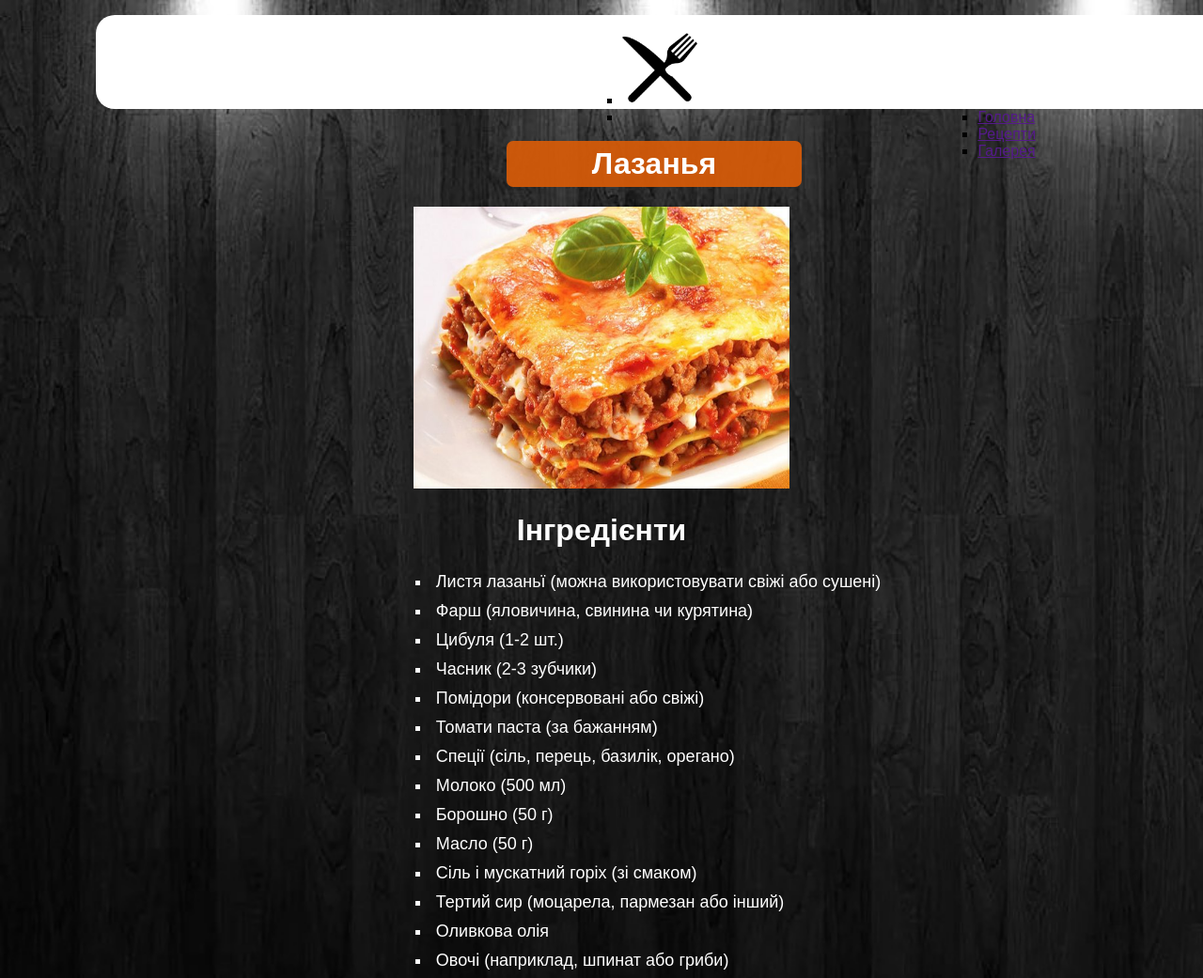
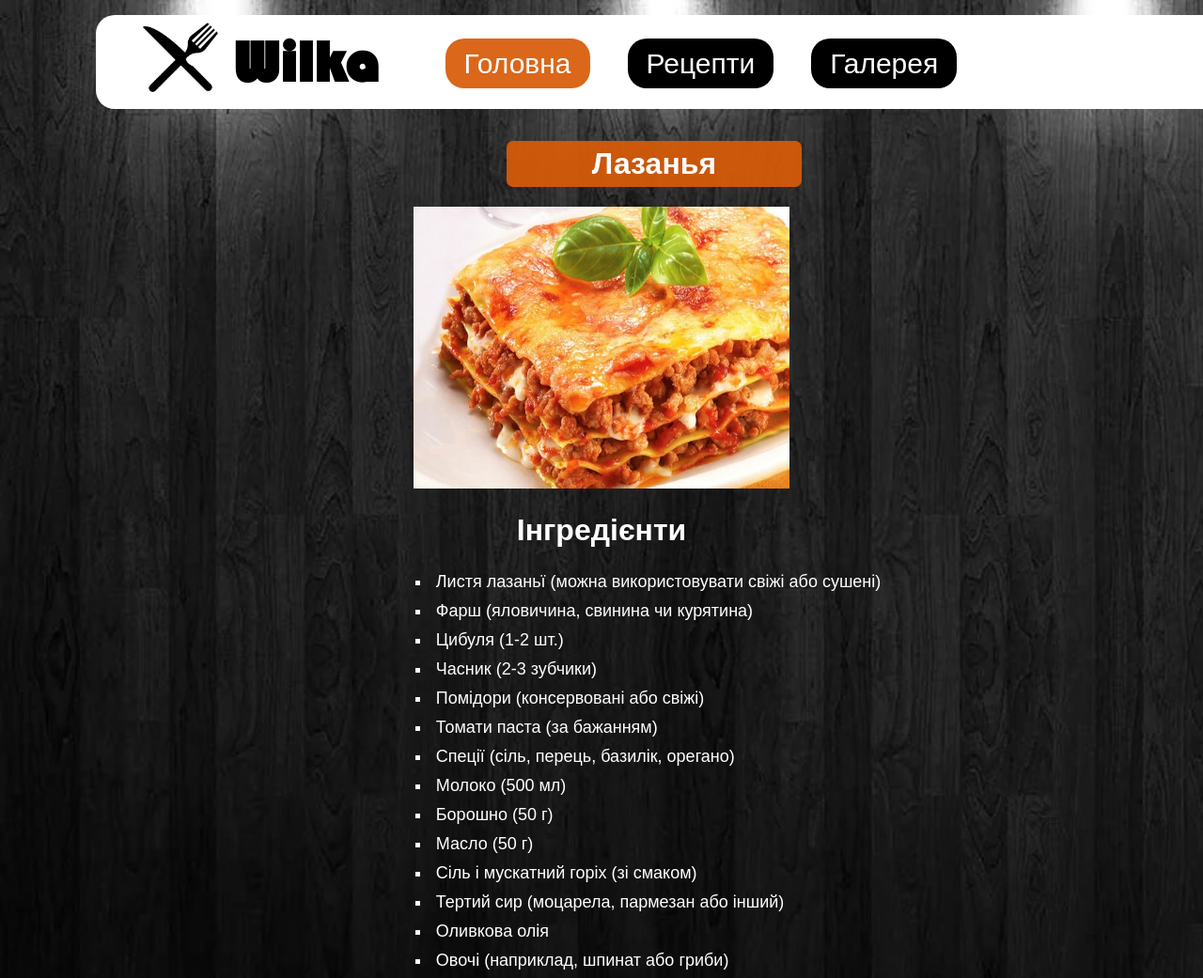
Before and after one commit to RIP1111/1, a plain HTML site: page index.html in a window 1280 px wide. Shown: the top 1041 px of the page at 94% size. Drawn offline with Linux system fonts and the light colour scheme.

Commit message:
Add files via upload

```diff
--- a/index.html
+++ b/index.html
@@ -12,13 +12,14 @@
 
 <body>
     <header>
-        <ul>
-            <li><img src="ikon.png" alt="Лазанья" width="80px" height="80px"></li>
+        <ul class="hedarlist1">
+            <li class="list1li"><img src="ikon.png" alt="Лазанья" width="80px" height="80px"></li>
+            <li class="list2li">Wilka</li>
             <li>
-                <ul>
-                    <li><a href="">Головна</a></li>
-                    <li><a href="">Рецепти</a></li>
-                    <li><a href="">Галерея</a></li>
+                <ul class="hedarlist2">
+                    <li><a href="" class="orangebtn">Головна</a></li>
+                    <li><a href="" class="blackbtn">Рецепти</a></li>
+                    <li><a href="" class="blackbtn">Галерея</a></li>
                 </ul>
             </li>
         </ul>
--- a/styles.css
+++ b/styles.css
@@ -89,3 +89,59 @@ padding: 5px;
         z-index: 1000;
 
     }
+
+    .hedarlist2 {
+        list-style-type: none;
+        padding: 0;
+        margin: 0;
+        display: flex;
+        justify-content: center;
+    }
+
+    .hedarlist2 li {
+        margin:35px 20px 0 20px;
+        text-align: center;
+    }
+
+    .blackbtn{
+        text-decoration: none;
+        color: white;
+        background: black;
+        font-size: 30px;
+        border-radius: 20px;
+        padding: 10px 20px;
+    }
+
+
+    .hedarlist1 {
+        list-style-type: none;
+        padding: 0;
+        margin: 0;
+        display: flex;
+
+    }
+
+    .hedarlist1 .list1li {
+        margin: 5px 5px 0 50px;
+    }
+
+    .orangebtn {
+        background: #d85b08ec;
+        border-radius: 20px;
+        padding: 10px 20px;
+        text-decoration: none;
+        color: white;
+        font-size: 30px;
+    }
+
+    .hedarlist1 .list2li{
+        margin: 5px 50px 0 10px;
+        font-size: 62px;
+        font-weight: bolder;
+        font-family: 'Bauhaus', sans-serif;
+    }
+
+    @font-face {
+        font-family: 'Bauhaus';
+        src: url('bauhaus93.TTF') format('truetype');
+    }
```
Also changed, not shown: page1.html (+1 -0 lines), bauhaus93.TTF (added).
